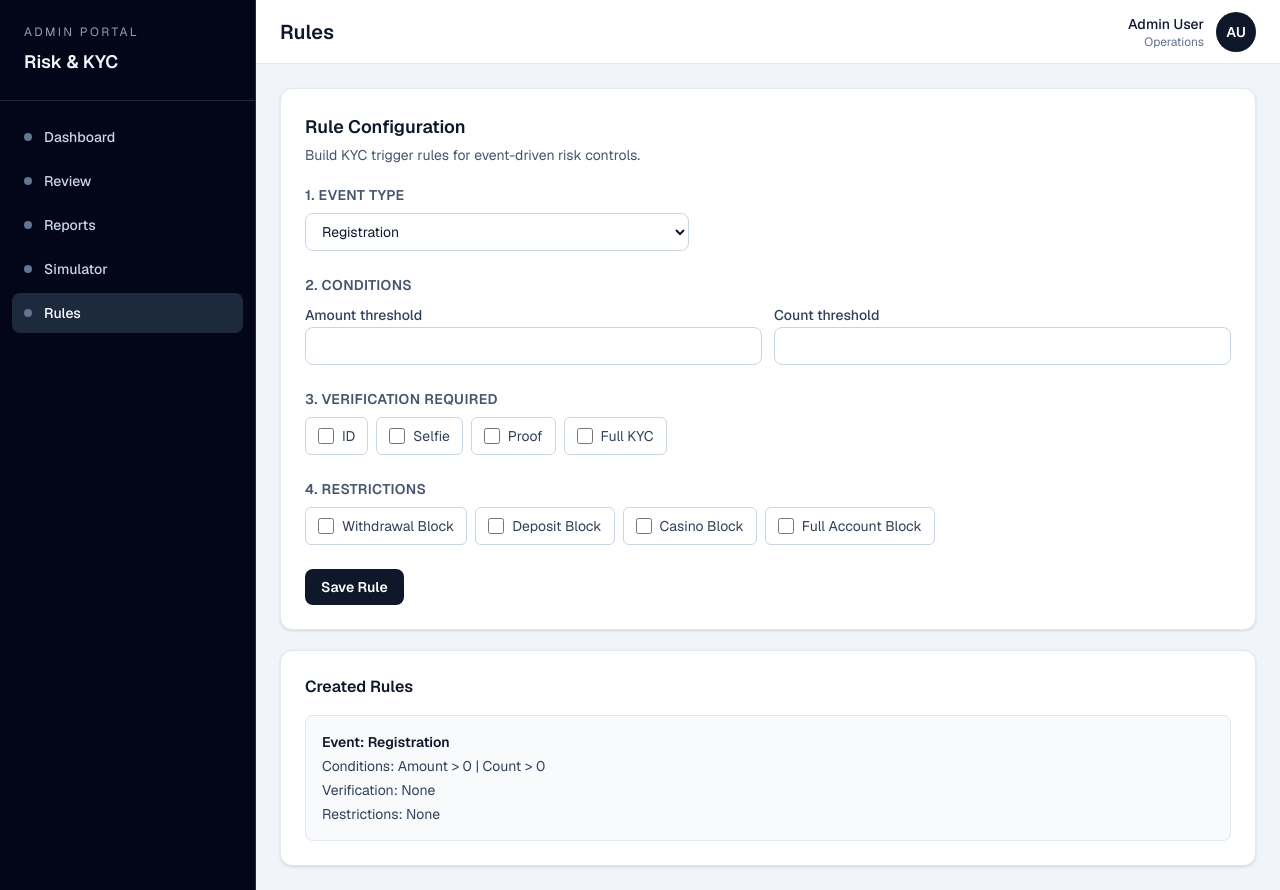
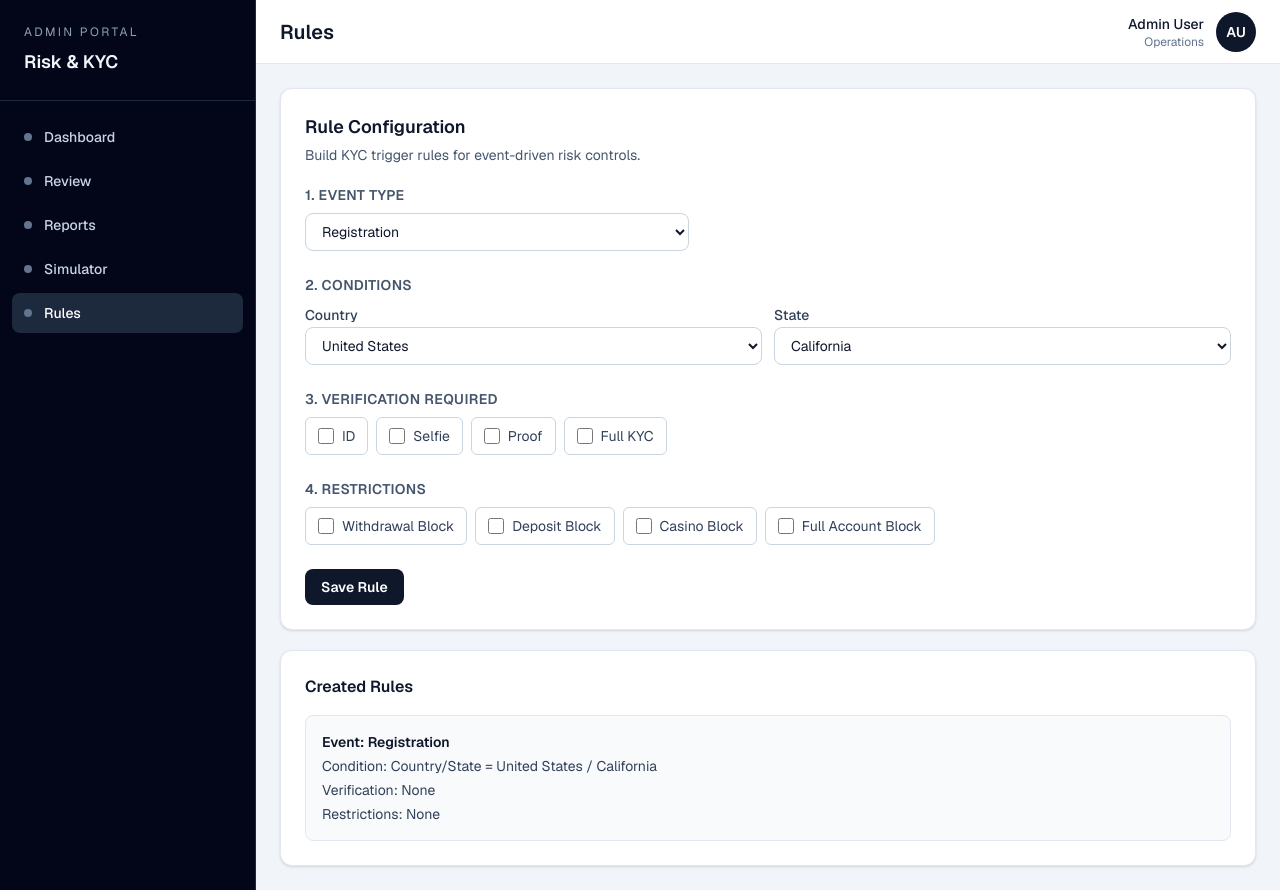
Before and after one commit to ptsportsbookcom-sudo/risk-kyc, a Next.js app: page /rules in a window 1280 px wide. Both pictures are taken after a click on the button "Save Rule". Built offline with nearby package versions, Linux system fonts and the light colour scheme.

Commit message:
add dynamic rule conditions based on event type

```diff
--- a/app/(admin)/rules/page.tsx
+++ b/app/(admin)/rules/page.tsx
@@ -9,12 +9,22 @@ type RestrictionType =
   | "Deposit Block"
   | "Casino Block"
   | "Full Account Block";
+type ConditionType =
+  | "Country/State"
+  | "Single deposit"
+  | "Number of deposits"
+  | "Lifetime deposit"
+  | "Single withdrawal"
+  | "Number of withdrawals"
+  | "Lifetime withdrawal"
+  | "Number of bonuses used"
+  | "Bet count";
 
 type Rule = {
   id: string;
   eventType: EventType;
-  amountThreshold: number;
-  countThreshold: number;
+  conditionType: ConditionType;
+  conditionValue: string;
   verificationRequired: VerificationType[];
   restrictions: RestrictionType[];
 };
@@ -31,11 +41,40 @@ const restrictionOptions: RestrictionType[] = [
   "Casino Block",
   "Full Account Block",
 ];
+const countryOptions = ["United States", "Canada", "United Kingdom", "India"];
+const stateOptions = [
+  "California",
+  "New York",
+  "Texas",
+  "Ontario",
+  "London",
+  "Maharashtra",
+];
+const depositConditionOptions: Extract<
+  ConditionType,
+  "Single deposit" | "Number of deposits" | "Lifetime deposit"
+>[] = ["Single deposit", "Number of deposits", "Lifetime deposit"];
+const withdrawalConditionOptions: Extract<
+  ConditionType,
+  "Single withdrawal" | "Number of withdrawals" | "Lifetime withdrawal"
+>[] = ["Single withdrawal", "Number of withdrawals", "Lifetime withdrawal"];
+
+function getDefaultConditionType(eventType: EventType): ConditionType {
+  if (eventType === "Deposit") return "Single deposit";
+  if (eventType === "Withdrawal") return "Single withdrawal";
+  if (eventType === "Bonus") return "Number of bonuses used";
+  if (eventType === "Bet") return "Bet count";
+  return "Country/State";
+}
 
 export default function RulesPage() {
   const [eventType, setEventType] = useState<EventType>("Registration");
-  const [amountThreshold, setAmountThreshold] = useState("");
-  const [countThreshold, setCountThreshold] = useState("");
+  const [country, setCountry] = useState(countryOptions[0]);
+  const [state, setState] = useState(stateOptions[0]);
+  const [conditionType, setConditionType] = useState<ConditionType>(
+    getDefaultConditionType("Registration")
+  );
+  const [conditionValue, setConditionValue] = useState("");
   const [verificationRequired, setVerificationRequired] = useState<
     VerificationType[]
   >([]);
@@ -58,24 +97,32 @@ export default function RulesPage() {
     );
   };
 
+  const onEventTypeChange = (nextEventType: EventType) => {
+    setEventType(nextEventType);
+    setConditionType(getDefaultConditionType(nextEventType));
+    setConditionValue("");
+  };
+
   const onSaveRule = (event: FormEvent<HTMLFormElement>) => {
     event.preventDefault();
+
+    const resolvedConditionValue =
+      eventType === "Registration" ? `${country} / ${state}` : conditionValue;
 
     const createdRule: Rule = {
       id: `${Date.now()}-${Math.random().toString(36).slice(2, 7)}`,
       eventType,
-      amountThreshold: Number(amountThreshold || 0),
-      countThreshold: Number(countThreshold || 0),
+      conditionType,
+      conditionValue: resolvedConditionValue || "N/A",
       verificationRequired,
       restrictions,
     };
 
     setRules((currentRules) => [createdRule, ...currentRules]);
-    setAmountThreshold("");
-    setCountThreshold("");
+    setConditionValue("");
     setVerificationRequired([]);
     setRestrictions([]);
-    setEventType("Registration");
+    onEventTypeChange("Registration");
   };
 
   return (
@@ -93,7 +140,7 @@ export default function RulesPage() {
             </h4>
             <select
               value={eventType}
-              onChange={(event) => setEventType(event.target.value as EventType)}
+              onChange={(event) => onEventTypeChange(event.target.value as EventType)}
               className="w-full max-w-sm rounded-lg border border-slate-300 px-3 py-2 text-sm text-slate-900 outline-none ring-slate-300 focus:ring-2"
             >
               <option value="Registration">Registration</option>
@@ -108,43 +155,146 @@ export default function RulesPage() {
             <h4 className="text-sm font-semibold uppercase tracking-wide text-slate-600">
               2. Conditions
             </h4>
-            <div className="grid gap-3 md:grid-cols-2">
-              <div className="space-y-1">
-                <label
-                  htmlFor="amountThreshold"
-                  className="text-sm font-medium text-slate-700"
-                >
-                  Amount threshold
+            {eventType === "Registration" ? (
+              <div className="grid gap-3 md:grid-cols-2">
+                <div className="space-y-1">
+                  <label className="text-sm font-medium text-slate-700">
+                    Country
+                  </label>
+                  <select
+                    value={country}
+                    onChange={(event) => setCountry(event.target.value)}
+                    className="w-full rounded-lg border border-slate-300 px-3 py-2 text-sm text-slate-900 outline-none ring-slate-300 focus:ring-2"
+                  >
+                    {countryOptions.map((option) => (
+                      <option key={option} value={option}>
+                        {option}
+                      </option>
+                    ))}
+                  </select>
+                </div>
+                <div className="space-y-1">
+                  <label className="text-sm font-medium text-slate-700">
+                    State
+                  </label>
+                  <select
+                    value={state}
+                    onChange={(event) => setState(event.target.value)}
+                    className="w-full rounded-lg border border-slate-300 px-3 py-2 text-sm text-slate-900 outline-none ring-slate-300 focus:ring-2"
+                  >
+                    {stateOptions.map((option) => (
+                      <option key={option} value={option}>
+                        {option}
+                      </option>
+                    ))}
+                  </select>
+                </div>
+              </div>
+            ) : null}
+
+            {eventType === "Deposit" ? (
+              <div className="grid gap-3 md:grid-cols-2">
+                <div className="space-y-1">
+                  <label className="text-sm font-medium text-slate-700">
+                    Condition type
+                  </label>
+                  <select
+                    value={conditionType}
+                    onChange={(event) =>
+                      setConditionType(event.target.value as ConditionType)
+                    }
+                    className="w-full rounded-lg border border-slate-300 px-3 py-2 text-sm text-slate-900 outline-none ring-slate-300 focus:ring-2"
+                  >
+                    {depositConditionOptions.map((option) => (
+                      <option key={option} value={option}>
+                        {option}
+                      </option>
+                    ))}
+                  </select>
+                </div>
+                <div className="space-y-1">
+                  <label className="text-sm font-medium text-slate-700">
+                    Value
+                  </label>
+                  <input
+                    type="number"
+                    min="0"
+                    step="0.01"
+                    value={conditionValue}
+                    onChange={(event) => setConditionValue(event.target.value)}
+                    className="w-full rounded-lg border border-slate-300 px-3 py-2 text-sm text-slate-900 outline-none ring-slate-300 focus:ring-2"
+                  />
+                </div>
+              </div>
+            ) : null}
+
+            {eventType === "Withdrawal" ? (
+              <div className="grid gap-3 md:grid-cols-2">
+                <div className="space-y-1">
+                  <label className="text-sm font-medium text-slate-700">
+                    Condition type
+                  </label>
+                  <select
+                    value={conditionType}
+                    onChange={(event) =>
+                      setConditionType(event.target.value as ConditionType)
+                    }
+                    className="w-full rounded-lg border border-slate-300 px-3 py-2 text-sm text-slate-900 outline-none ring-slate-300 focus:ring-2"
+                  >
+                    {withdrawalConditionOptions.map((option) => (
+                      <option key={option} value={option}>
+                        {option}
+                      </option>
+                    ))}
+                  </select>
+                </div>
+                <div className="space-y-1">
+                  <label className="text-sm font-medium text-slate-700">
+                    Value
+                  </label>
+                  <input
+                    type="number"
+                    min="0"
+                    step="0.01"
+                    value={conditionValue}
+                    onChange={(event) => setConditionValue(event.target.value)}
+                    className="w-full rounded-lg border border-slate-300 px-3 py-2 text-sm text-slate-900 outline-none ring-slate-300 focus:ring-2"
+                  />
+                </div>
+              </div>
+            ) : null}
+
+            {eventType === "Bonus" ? (
+              <div className="max-w-sm space-y-1">
+                <label className="text-sm font-medium text-slate-700">
+                  Number of bonuses used
                 </label>
                 <input
-                  id="amountThreshold"
                   type="number"
                   min="0"
-                  step="0.01"
-                  value={amountThreshold}
-                  onChange={(event) => setAmountThreshold(event.target.value)}
+                  step="1"
+                  value={conditionValue}
+                  onChange={(event) => setConditionValue(event.target.value)}
                   className="w-full rounded-lg border border-slate-300 px-3 py-2 text-sm text-slate-900 outline-none ring-slate-300 focus:ring-2"
                 />
               </div>
+            ) : null}
 
-              <div className="space-y-1">
-                <label
-                  htmlFor="countThreshold"
-                  className="text-sm font-medium text-slate-700"
-                >
-                  Count threshold
+            {eventType === "Bet" ? (
+              <div className="max-w-sm space-y-1">
+                <label className="text-sm font-medium text-slate-700">
+                  Bet count
                 </label>
                 <input
-                  id="countThreshold"
                   type="number"
                   min="0"
                   step="1"
-                  value={countThreshold}
-                  onChange={(event) => setCountThreshold(event.target.value)}
+                  value={conditionValue}
+                  onChange={(event) => setConditionValue(event.target.value)}
                   className="w-full rounded-lg border border-slate-300 px-3 py-2 text-sm text-slate-900 outline-none ring-slate-300 focus:ring-2"
                 />
               </div>
-            </div>
+            ) : null}
           </section>
 
           <section className="space-y-2">
@@ -220,8 +370,7 @@ export default function RulesPage() {
                   Event: {rule.eventType}
                 </p>
                 <p className="mt-1 text-sm text-slate-700">
-                  Conditions: Amount &gt; {rule.amountThreshold} | Count &gt;{" "}
-                  {rule.countThreshold}
+                  Condition: {rule.conditionType} = {rule.conditionValue}
                 </p>
                 <p className="mt-1 text-sm text-slate-700">
                   Verification:{" "}
```
